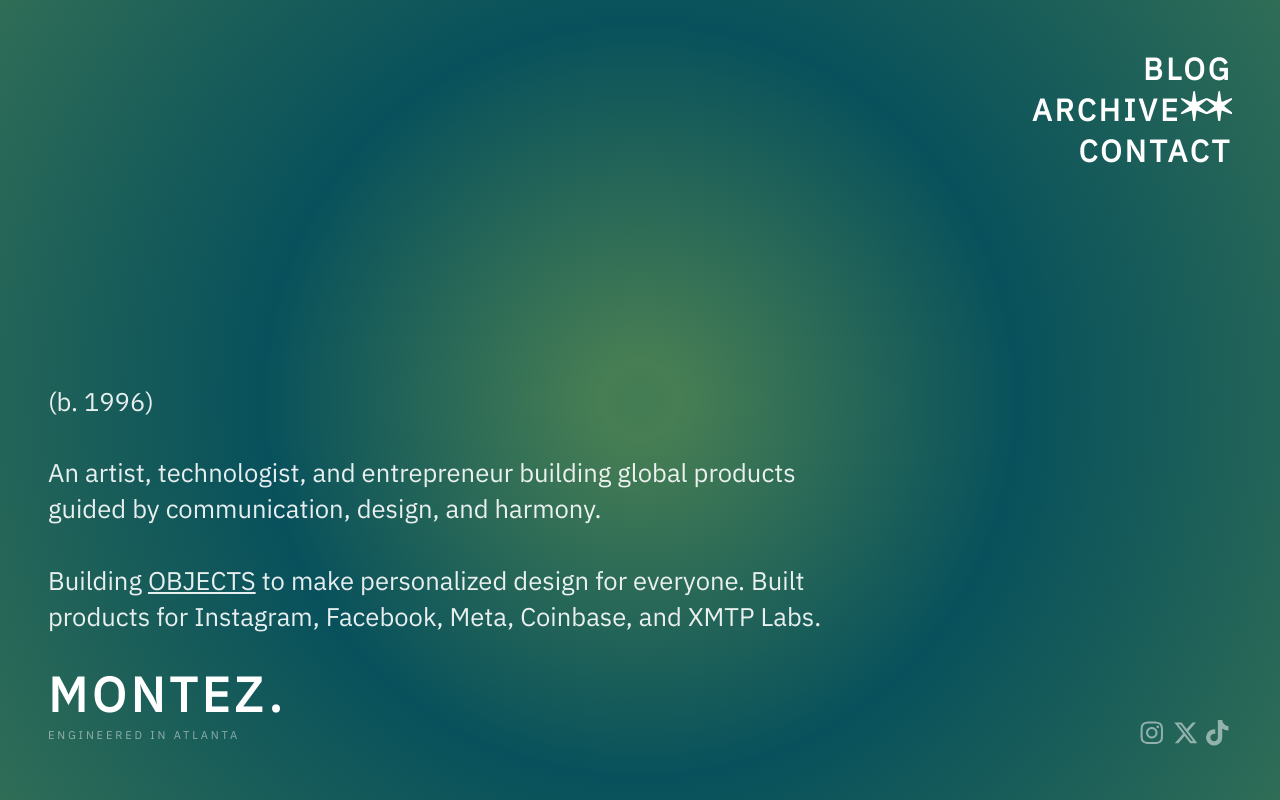
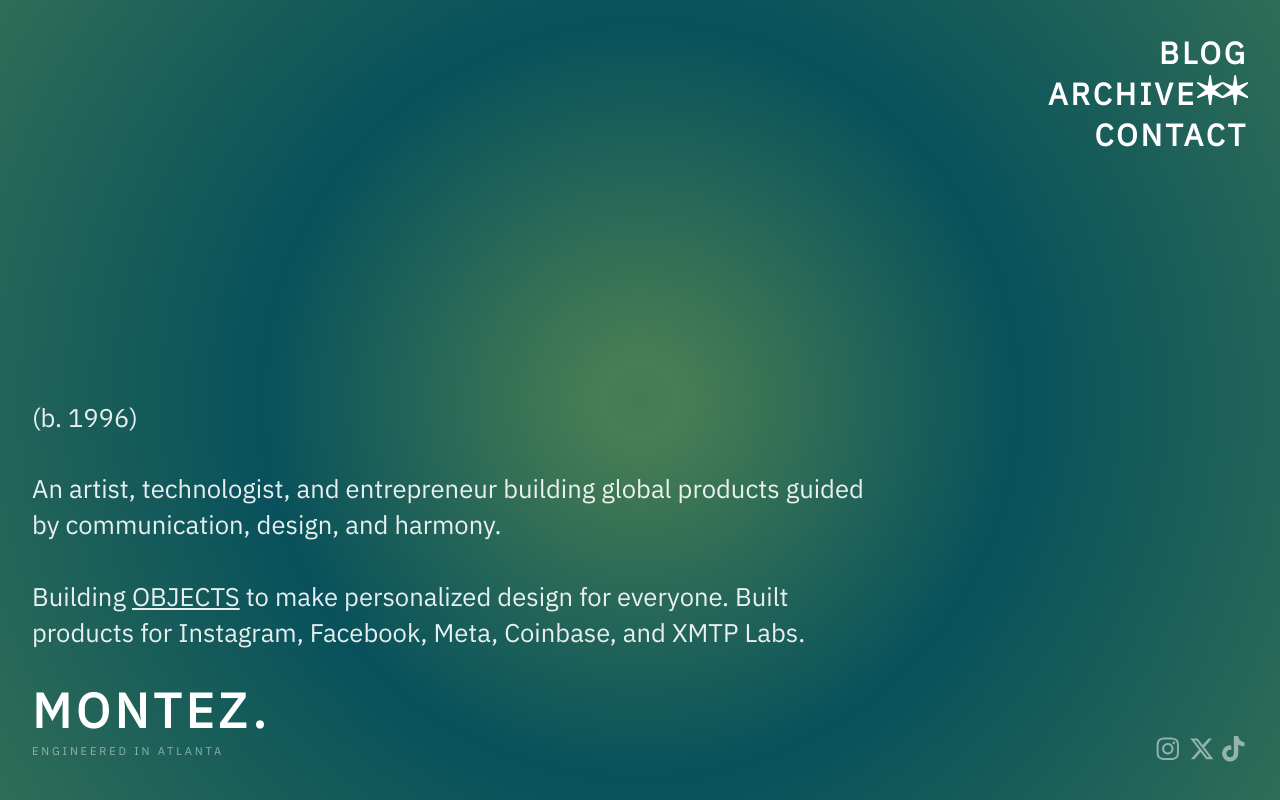
Before and after one commit to m-005/personal_website, a SvelteKit app: page / in a window 1280 px wide. Built offline with nearby package versions, Linux system fonts and the light colour scheme.

Commit message:
Revert "Updated app padding"
This reverts commit 6f3b2f2959edab8ab6a37d33eede71f27c749564.

```diff
--- a/src/routes/+layout.svelte
+++ b/src/routes/+layout.svelte
@@ -25,12 +25,12 @@
 	.app {
 		display: flex;
 		flex-direction: column;
-		padding: 1.6rem;
+		padding: 1rem;
 		box-sizing: border-box; /* Include padding in element's total height */
 		position: absolute;
 		inset: 0;
 		@media screen and (min-width: 768px) {
-			padding: 3rem;
+			padding: 2rem;
 		}
 		background-image: repeating-radial-gradient(
 			circle at 50% 50%,
```
